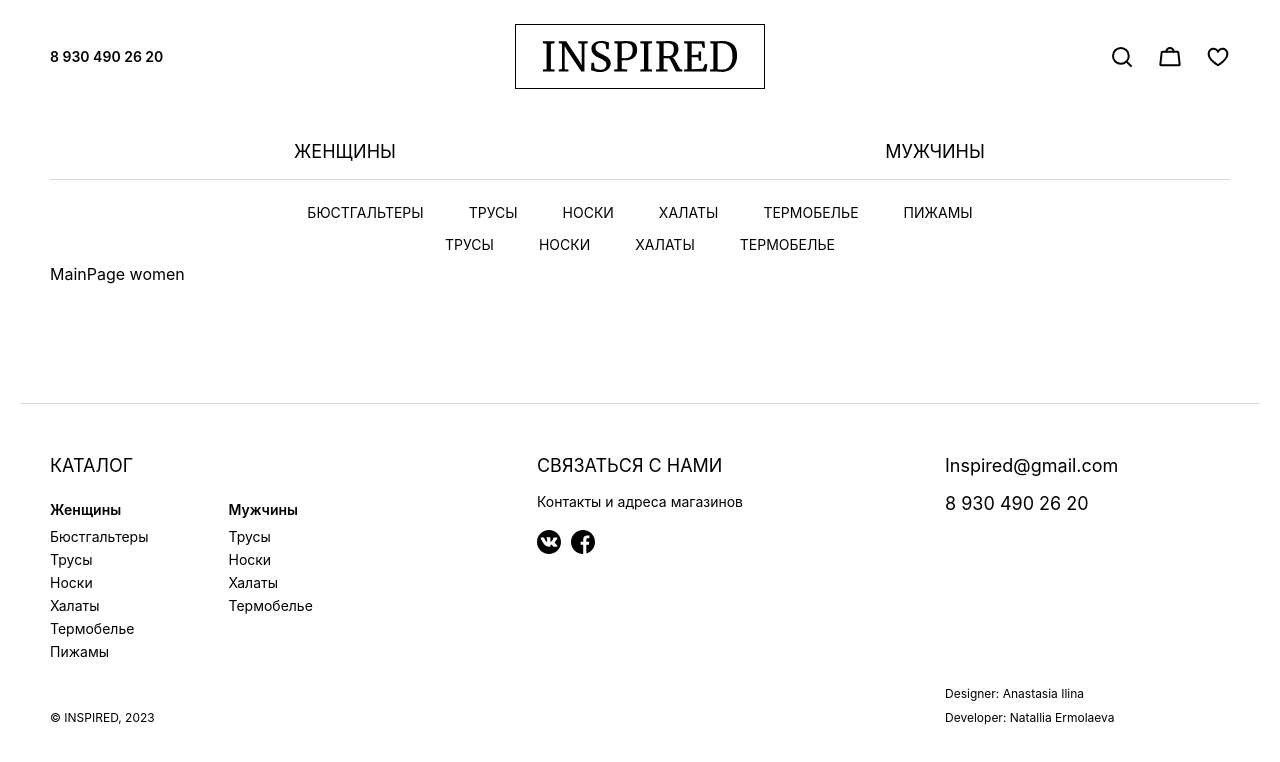
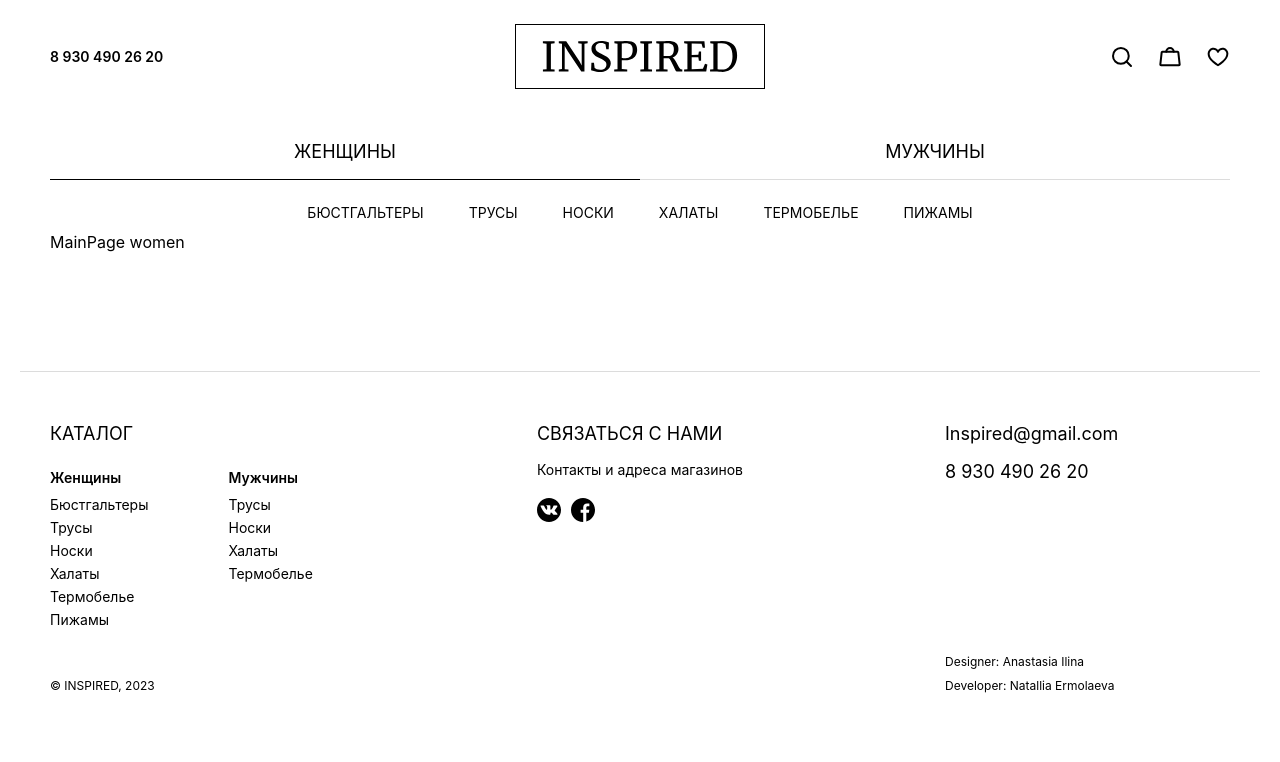
Before and after one commit to Natalya-Ermolaeva/inspired, a React (Vite) app: page / in a window 1280 px wide. Shown: the top 762 px of the page. Built offline with nearby package versions, Linux system fonts and the light colour scheme.

Commit message:
feat: add categories

```diff
--- a/src/Components/Header/Navigation/Category/Category.jsx
+++ b/src/Components/Header/Navigation/Category/Category.jsx
@@ -1,21 +1,21 @@
-import { NavLink } from "react-router-dom";
+import { NavLink, useLocation } from "react-router-dom";
 import cn from "classnames";
 
 import s from "./Category.module.scss";
 
 export const Category = ({list}) => {
+    const gender = useLocation().pathname.split("/")[1] || "women";
+    const genderList = list.find((item) => item.link === gender);
 
-   return (
-   <ul className={s.category}>
-        {list.map(item => (
-            item.categories.map(category => (
+    return (
+    <ul className={s.category}>
+            {genderList.categories.map(category => (
                 <li key={category.link}>
                     <NavLink className={({isActive}) => cn(s.link, isActive ? s.linkActive : "")}
-                        to={`${item.link}/${category.link}`}>
+                        to={`${gender}/${category.link}`}>
                         {category.title}
                     </NavLink>
                 </li>
-            ))
-        ))}
-   </ul>
+            ))}
+    </ul>
 )}
--- a/src/Components/Header/Navigation/Gender/Gender.jsx
+++ b/src/Components/Header/Navigation/Gender/Gender.jsx
@@ -1,14 +1,20 @@
-import { NavLink } from "react-router-dom";
+import { NavLink, useLocation } from "react-router-dom";
 import cn from "classnames";
 
 import s from "./Gender.module.scss";
 
-export const Gender = ({list}) => (
+export const Gender = ({list}) => {
+const gender = useLocation().pathname.split("/")[1] || "women";
+
+return (
     <ul className={s.gender}>
         {list.map(item => (
             <li className={s.item} key={item.link}>
-                <NavLink className={({ isActive }) => cn(s.link, isActive ? s.linkActive : "")} to={item.link}>{item.title}</NavLink>
+                <NavLink className={({ isActive }) => cn(s.link, (isActive || gender === item.link) ? s.linkActive : "")}
+                    to={item.link}>
+                    {item.title}
+                </NavLink>
             </li>)
         )}
     </ul>
-)
+)}
```
